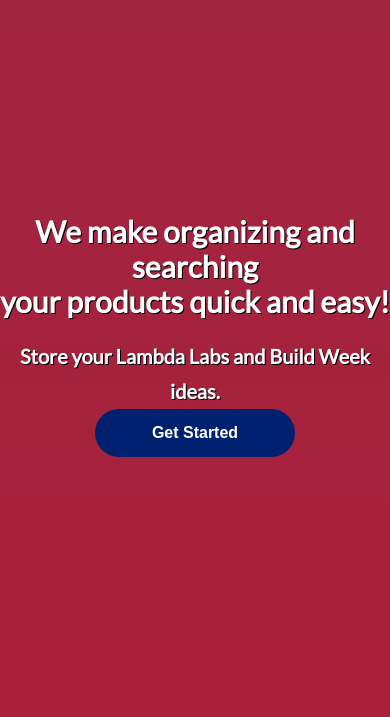
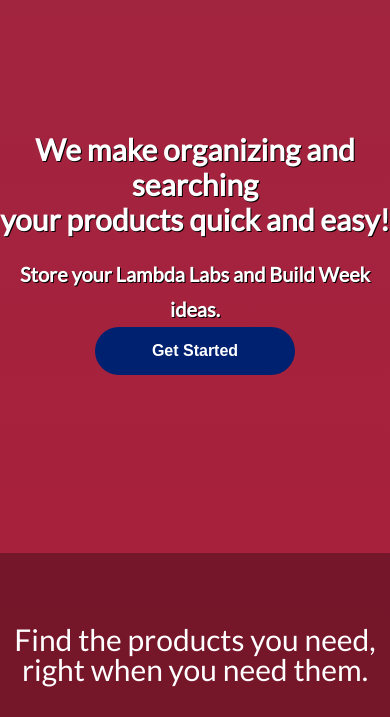
Before and after one commit to webtpt5-productqueue/dan-sample, a plain HTML site: page index.html in a window 390 px wide. Shown: the part 127-844 px from the top of the page. Drawn offline with Linux system fonts and the light colour scheme.

Commit message:
test for chrome mobile landscape

```diff
--- a/less/home-page.less
+++ b/less/home-page.less
@@ -5,7 +5,7 @@
     background-repeat: no-repeat;
     background-position: 115% 50%;
     background-size: 65% 80%;
-    height: calc(100vh - 8rem);
+    height: 60rem;
     width: 100%;
     font-weight: bold;
     color: white;
```
Also changed, not shown: css/index.css.
